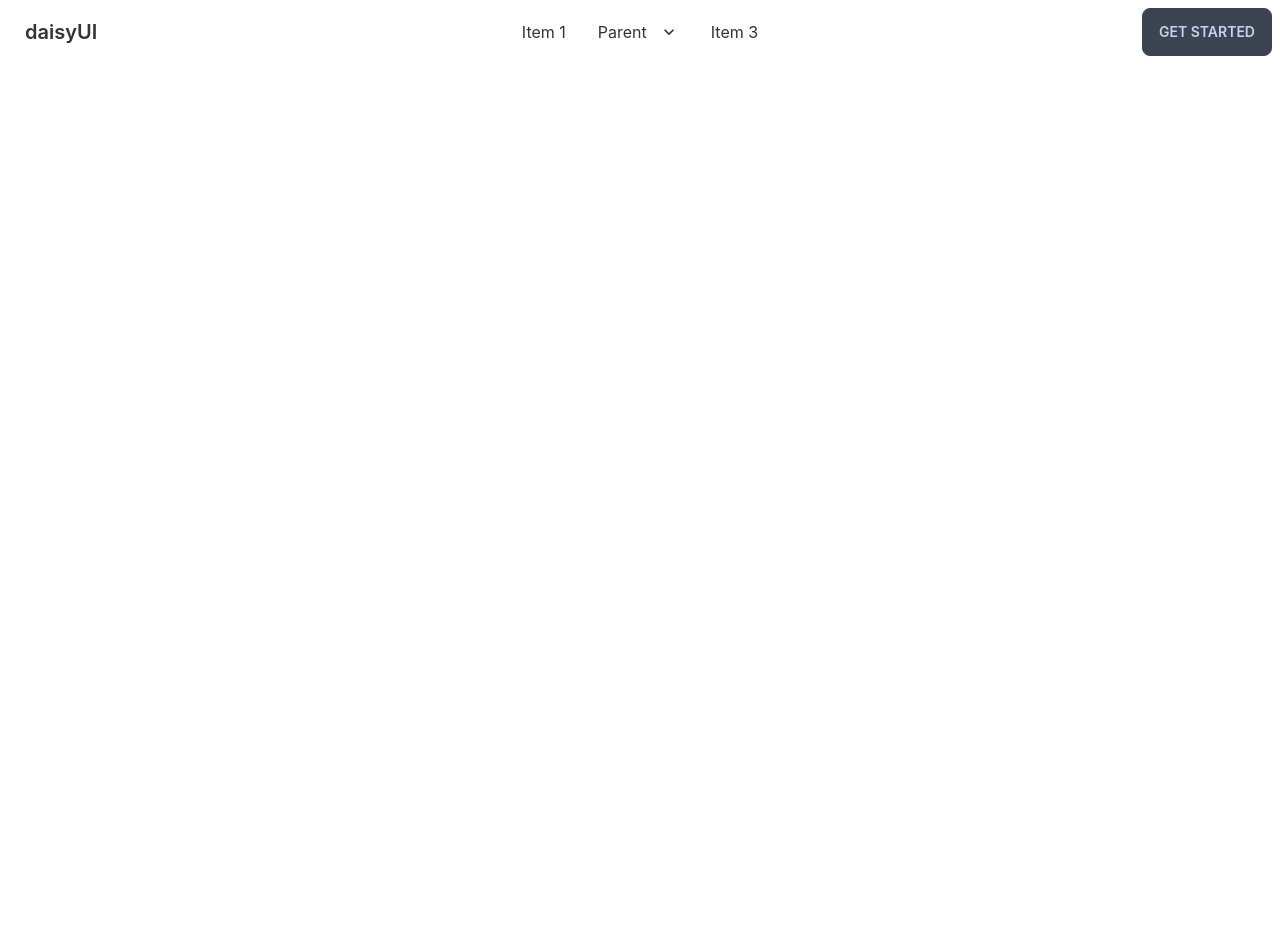
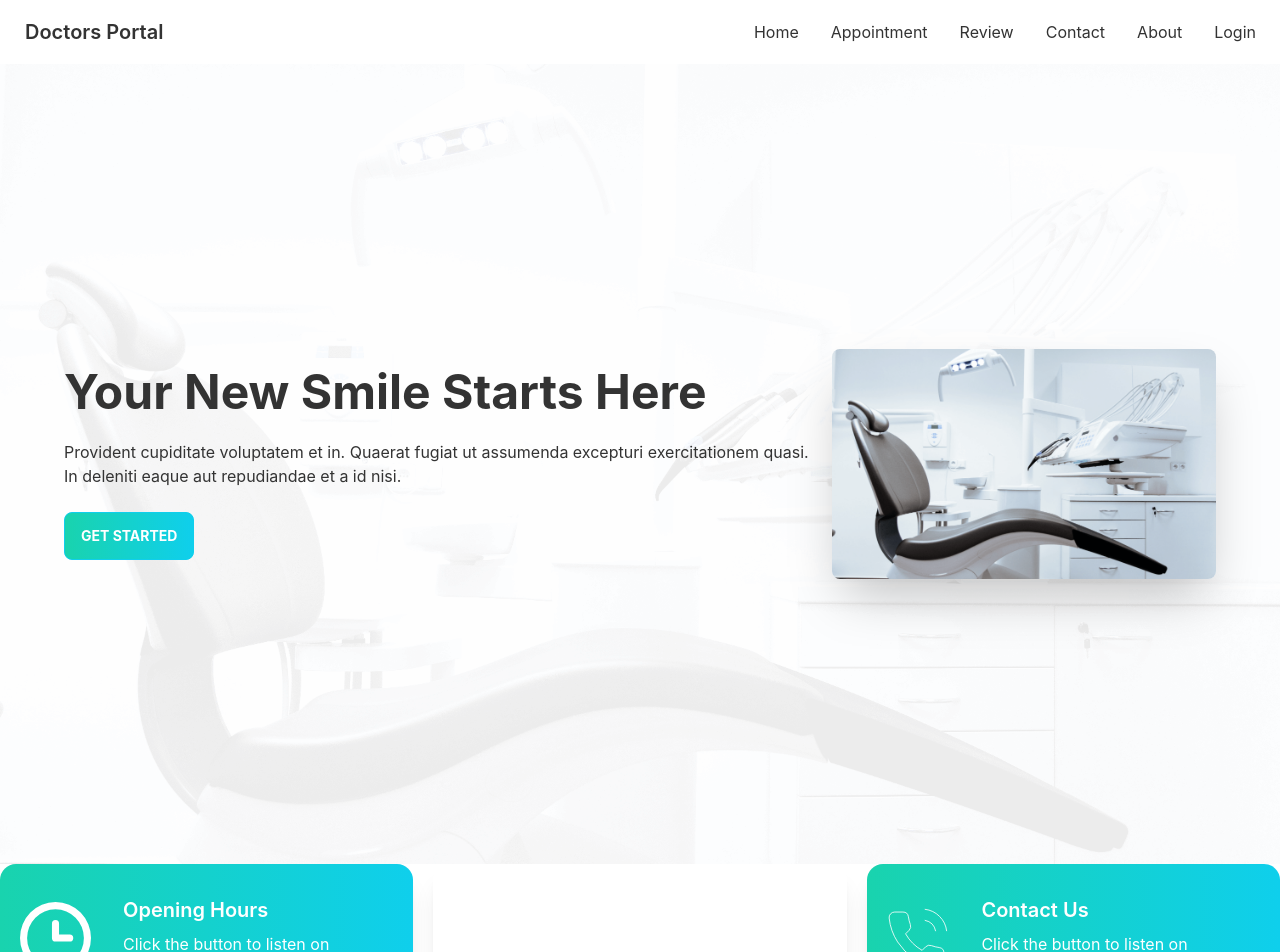
Before and after one commit to ArjunGhosh11/doctors-portal-client, a React (Create React App) app: page /home in a window 1280 px wide. Shown: the top 952 px of the page. Before the commit the page ends 800 px from the top, so only its background shows below. Built offline with nearby package versions, Linux system fonts and the light colour scheme.

Commit message:
Banner and info added

```diff
--- a/src/App.js
+++ b/src/App.js
@@ -4,6 +4,7 @@
 import { Route, Routes } from 'react-router-dom';
 import Home from './Pages/Home/Home';
 import About from './Pages/About/About';
+import Login from './Pages/Login/Login';
 
 function App() {
   return (
@@ -11,7 +12,9 @@
       <Navbar></Navbar>
       <Routes>
         <Route path='/' element={<Home></Home>}></Route>
+        <Route path='/home' element={<Home></Home>}></Route>
         <Route path='/about' element={<About></About>}></Route>
+        <Route path='/login' element={<Login></Login>}></Route>
       </Routes>
     </div>
   );
--- /dev/null
+++ b/src/Pages/Home/Banner.js
@@ -0,0 +1,19 @@
+import React from 'react';
+import chair from '../../assets/images/chair.png';
+import bg from '../../assets/images/bg.png';
+const Banner = () => {
+    return (
+        <div style={{ backgroundImage: `url(${bg})`, backgroundOrigin: 'padding-box' }} class="hero min-h-screen px-12 bg-scroll">
+            <div class="hero-content flex-col lg:flex-row-reverse">
+                <img src={chair} class="max-w-sm rounded-lg shadow-2xl" />
+                <div>
+                    <h1 class="text-5xl font-bold">Your New Smile Starts Here</h1>
+                    <p class="py-6">Provident cupiditate voluptatem et in. Quaerat fugiat ut assumenda excepturi exercitationem quasi. In deleniti eaque aut repudiandae et a id nisi.</p>
+                    <button class="btn btn-primary uppercase text-white font-bold bg-gradient-to-r from-secondary to-primary">Get Started</button>
+                </div>
+            </div>
+        </div>
+    );
+};
+
+export default Banner;
--- a/src/Pages/Home/Home.js
+++ b/src/Pages/Home/Home.js
@@ -1,9 +1,12 @@
 import React from 'react';
+import Banner from './Banner';
+import Info from './Info';
 
 const Home = () => {
     return (
         <div>
-            <h2>This is Home</h2>
+            <Banner></Banner>
+            <Info></Info>
         </div>
     );
 };
--- /dev/null
+++ b/src/Pages/Home/Info.js
@@ -0,0 +1,17 @@
+import React from 'react';
+import InfoCard from './InfoCard';
+import clock from '../../assets/icons/clock.svg';
+import marker from '../../assets/icons/marker.svg';
+import phone from '../../assets/icons/phone.svg';
+
+const Info = () => {
+    return (
+        <div className='grid grid-cols-1 lg:grid-cols-3 gap-5'>
+            <InfoCard bgClass='bg-gradient-to-r from-secondary to-primary' cardTitle='Opening Hours' img={clock}></InfoCard>
+            <InfoCard bgClass='bg-accent' cardTitle='Our Locations' img={marker}></InfoCard>
+            <InfoCard bgClass='bg-gradient-to-r from-secondary to-primary' cardTitle='Contact Us' img={phone}></InfoCard>
+        </div>
+    );
+};
+
+export default Info;
--- /dev/null
+++ b/src/Pages/Home/InfoCard.js
@@ -0,0 +1,15 @@
+import React from 'react';
+
+const InfoCard = ({ img, cardTitle, bgClass }) => {
+    return (
+        <div class={`card lg:card-side bg-base-100 shadow-xl ${bgClass}`}>
+            <figure className='pl-5'><img src={img} alt="Album" /></figure>
+            <div class="card-body text-white">
+                <h2 class="card-title">{cardTitle}</h2>
+                <p>Click the button to listen on Spotiwhy app.</p>
+            </div>
+        </div>
+    );
+};
+
+export default InfoCard;
--- /dev/null
+++ b/src/Pages/Login/Login.js
@@ -0,0 +1,11 @@
+import React from 'react';
+
+const Login = () => {
+    return (
+        <div>
+            <h2>this is login</h2>
+        </div>
+    );
+};
+
+export default Login;
--- a/src/Pages/Shared/Navbar.js
+++ b/src/Pages/Shared/Navbar.js
@@ -1,50 +1,32 @@
 import React from 'react';
+import { Link } from 'react-router-dom';
 
 const Navbar = () => {
+    const menuItems = <>
+        <li><Link to='/home'>Home</Link></li>
+        <li><Link to='/appointment'>Appointment</Link></li>
+        <li><Link to='/review'>Review</Link></li>
+        <li><Link to='/contact'>Contact</Link></li>
+        <li><Link to='/about'>About</Link></li>
+        <li><Link to='/login'>Login</Link></li>
+    </>
     return (
-        <div>
-            <div class="navbar bg-base-100">
+        <div class="navbar bg-base-100 justify-between">
             <div class="navbar-start">
                 <div class="dropdown">
                     <label tabindex="0" class="btn btn-ghost lg:hidden">
                         <svg xmlns="http://www.w3.org/2000/svg" class="h-5 w-5" fill="none" viewBox="0 0 24 24" stroke="currentColor"><path stroke-linecap="round" stroke-linejoin="round" stroke-width="2" d="M4 6h16M4 12h8m-8 6h16" /></svg>
                     </label>
                     <ul tabindex="0" class="menu menu-compact dropdown-content mt-3 p-2 shadow bg-base-100 rounded-box w-52">
-                            <li><a>Item 1</a></li>
-                            <li tabindex="0">
-                                <a class="justify-between">
-                                    Parent
-                                    <svg class="fill-current" xmlns="http://www.w3.org/2000/svg" width="24" height="24" viewBox="0 0 24 24"><path d="M8.59,16.58L13.17,12L8.59,7.41L10,6L16,12L10,18L8.59,16.58Z" /></svg>
-                                </a>
-                                <ul class="p-2">
-                                    <li><a>Submenu 1</a></li>
-                                    <li><a>Submenu 2</a></li>
-                                </ul>
-                            </li>
-                            <li><a>Item 3</a></li>
+                        {menuItems}
                     </ul>
                 </div>
-                    <a class="btn btn-ghost normal-case text-xl">daisyUI</a>
+                <a class="btn btn-ghost normal-case text-xl">Doctors Portal</a>
             </div>
             <div class="navbar-center hidden lg:flex">
                 <ul class="menu menu-horizontal p-0">
-                        <li><a>Item 1</a></li>
-                        <li tabindex="0">
-                            <a>
-                                Parent
-                                <svg class="fill-current" xmlns="http://www.w3.org/2000/svg" width="20" height="20" viewBox="0 0 24 24"><path d="M7.41,8.58L12,13.17L16.59,8.58L18,10L12,16L6,10L7.41,8.58Z" /></svg>
-                            </a>
-                            <ul class="p-2">
-                                <li><a>Submenu 1</a></li>
-                                <li><a>Submenu 2</a></li>
+                    {menuItems}
                 </ul>
-                        </li>
-                        <li><a>Item 3</a></li>
-                    </ul>
-                </div>
-                <div class="navbar-end">
-                    <a class="btn">Get started</a>
-                </div>
             </div>
         </div>
     );
```
Also changed, not shown: src/assets/icons/phone.svg. Lines whose indentation alone changed are shown as unchanged.
